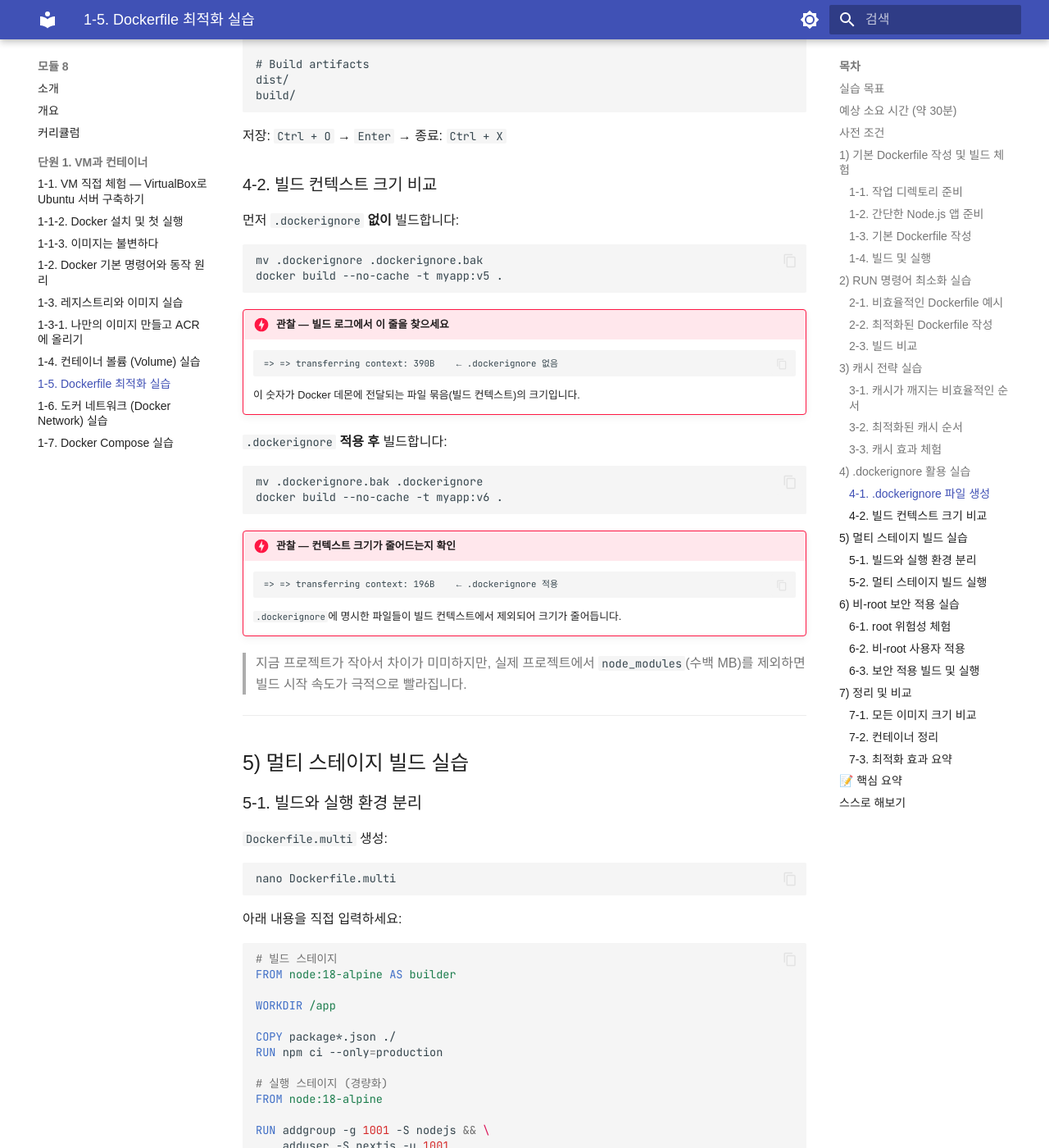
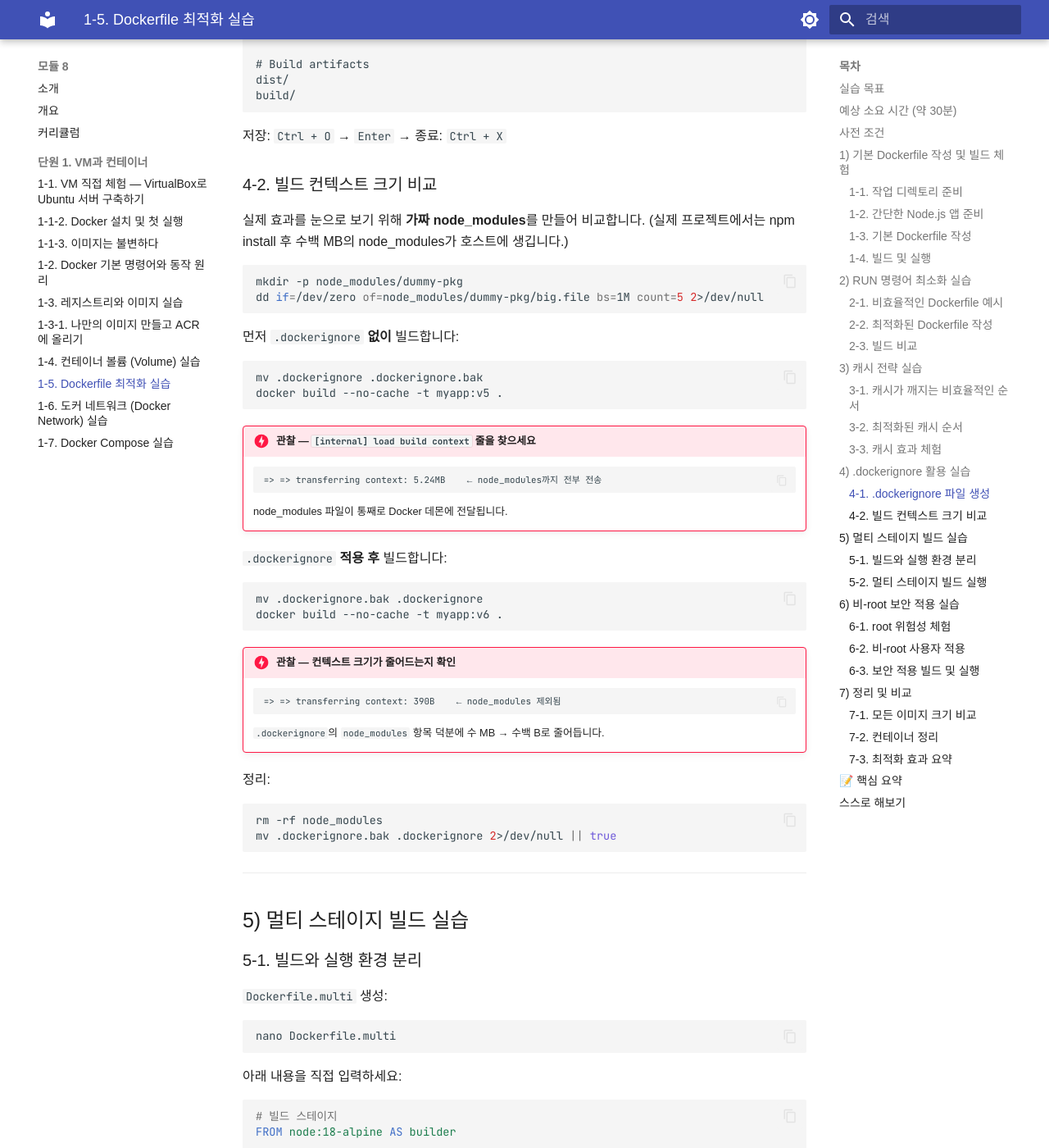
Before and after one commit to skilleat-labs/docker-k8s-labs, an MkDocs documentation site: the page built from docs/modules/module8/1-5.md, in a window 1280 px wide and 1400 px high, scrolled down 7277 px. Shown: the whole window at 82% size. Built offline with MkDocs 1.6.1 and Material for MkDocs 9.7.7, drawn with Linux system fonts in a browser that asks for light colours; some web fonts are replaced.

Commit message:
1-5: .dockerignore 실습에 가짜 node_modules 생성으로 효과 체감 개선
Co-Authored-By: Claude Sonnet 4.6 <noreply@anthropic.com>

````diff
--- a/docs/modules/module8/1-5.md
+++ b/docs/modules/module8/1-5.md
@@ -370,6 +370,14 @@ build/
 
 ### 4-2. 빌드 컨텍스트 크기 비교
 
+실제 효과를 눈으로 보기 위해 **가짜 node_modules**를 만들어 비교합니다.
+(실제 프로젝트에서는 npm install 후 수백 MB의 node_modules가 호스트에 생깁니다.)
+
+```bash
+mkdir -p node_modules/dummy-pkg
+dd if=/dev/zero of=node_modules/dummy-pkg/big.file bs=1M count=5 2>/dev/null
+```
+
 먼저 `.dockerignore` **없이** 빌드합니다:
 
 ```bash
@@ -377,11 +385,11 @@ mv .dockerignore .dockerignore.bak
 docker build --no-cache -t myapp:v5 .
 ```
 
-!!! danger "관찰 — 빌드 로그에서 이 줄을 찾으세요"
+!!! danger "관찰 — `[internal] load build context` 줄을 찾으세요"
     ```
-    => => transferring context: 390B    ← .dockerignore 없음
+    => => transferring context: 5.24MB    ← node_modules까지 전부 전송
     ```
-    이 숫자가 Docker 데몬에 전달되는 파일 묶음(빌드 컨텍스트)의 크기입니다.
+    node_modules 파일이 통째로 Docker 데몬에 전달됩니다.
 
 `.dockerignore` **적용 후** 빌드합니다:
 
@@ -392,11 +400,16 @@ docker build --no-cache -t myapp:v6 .
 
 !!! danger "관찰 — 컨텍스트 크기가 줄어드는지 확인"
     ```
-    => => transferring context: 196B    ← .dockerignore 적용
+    => => transferring context: 390B    ← node_modules 제외됨
     ```
-    `.dockerignore`에 명시한 파일들이 빌드 컨텍스트에서 제외되어 크기가 줄어듭니다.
+    `.dockerignore`의 `node_modules` 항목 덕분에 수 MB → 수백 B로 줄어듭니다.
 
-> 지금 프로젝트가 작아서 차이가 미미하지만, 실제 프로젝트에서 `node_modules`(수백 MB)를 제외하면 빌드 시작 속도가 극적으로 빨라집니다.
+정리:
+
+```bash
+rm -rf node_modules
+mv .dockerignore.bak .dockerignore 2>/dev/null || true
+```
 
 ---
 
````
